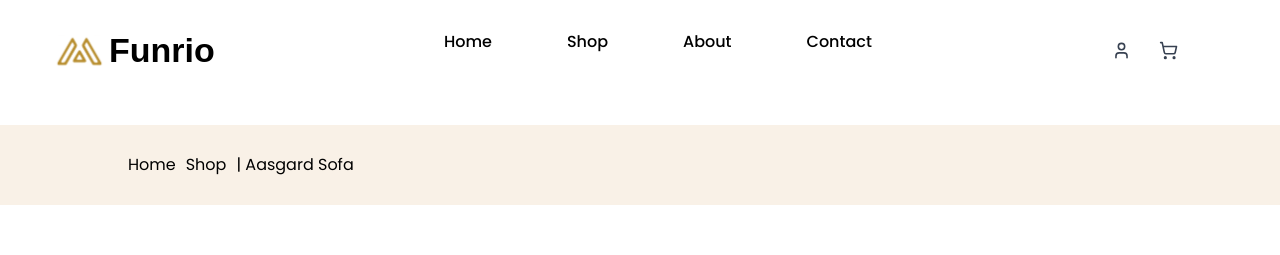
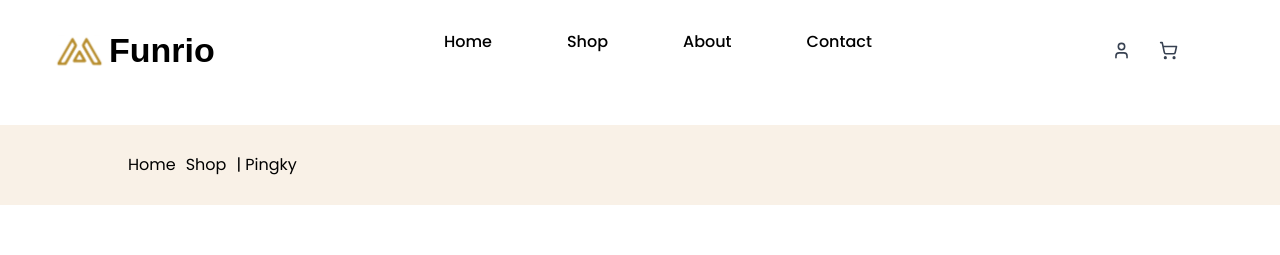
Before and after one commit to paulagmborges/Desafio3-AwsReact-TIRex-PaulaBorges, a React (Vite) app: page /produto/1 in a window 1280 px wide. Shown: the top 255 px of the page. Built offline with nearby package versions, Linux system fonts and the light colour scheme; no server answers; data requests are answered from the project's data file.

Commit message:
fix:barPath-integration

```diff
--- a/src/pages/ProductDetails/components/BarPath.tsx
+++ b/src/pages/ProductDetails/components/BarPath.tsx
@@ -1,13 +1,64 @@
+import { useParams } from 'react-router-dom';
+import { useState, useEffect } from 'react';
+import axios from 'axios';
+
+import Spinner from '../../../components/spinner/Spinner';
+
+export interface ProductDetail {
+  id: number;
+  imageUrl: string;
+  titulo: string;
+  subtitulo: string;
+  preco: string | number;
+  precoSemDesconto?: string | number;
+  tags?: string;
+  description: string;
+  sku: string;
+  category: string;
+  colors?: { name: string; hex: string }[];
+  sizes?: string[];
+  quantidade: number;
+  rating?: number;
+}
+
 const BarPath = () => {
-    return (
-      <div className="flex flex-row gap-[10px] bg-[#F9F1E7] p-7 mt-6 pl-32 font-poppins">
-        <p className="text-gray">Home  </p>
+  const { id } = useParams<{ id: string }>();
+  const [product, setProduct] = useState<ProductDetail | null>(null);
+  const [isLoading, setIsLoading] = useState<boolean>(true);
 
-        <p className="text-gray">Shop</p>
 
-        <p>| Aasgard Sofa</p>
-      </div>
-    );
-  };
 
-  export default BarPath;
+  useEffect(() => {
+    if (!id) return;
+
+    axios
+      .get(`http://localhost:3001/products/${id}`)
+      .then((response) => {
+        console.log("Produto carregado:", response.data);
+        setProduct(response.data);
+        setIsLoading(false);
+      })
+      .catch((err) => {
+        console.error("Erro ao carregar produto:", err);
+        setIsLoading(false);
+      });
+  }, [id]);
+
+  if (isLoading) {
+    return <Spinner />;
+  }
+
+  if (!product) {
+    return <p>Produto não encontrado</p>;
+  }
+
+  return (
+    <div className="flex flex-row gap-[10px] bg-[#F9F1E7] p-7 mt-6 pl-32 font-poppins">
+      <p className="text-gray">Home</p>
+      <p className="text-gray">Shop</p>
+      <p>| {product.titulo}</p>
+    </div>
+  );
+};
+
+export default BarPath;
```
